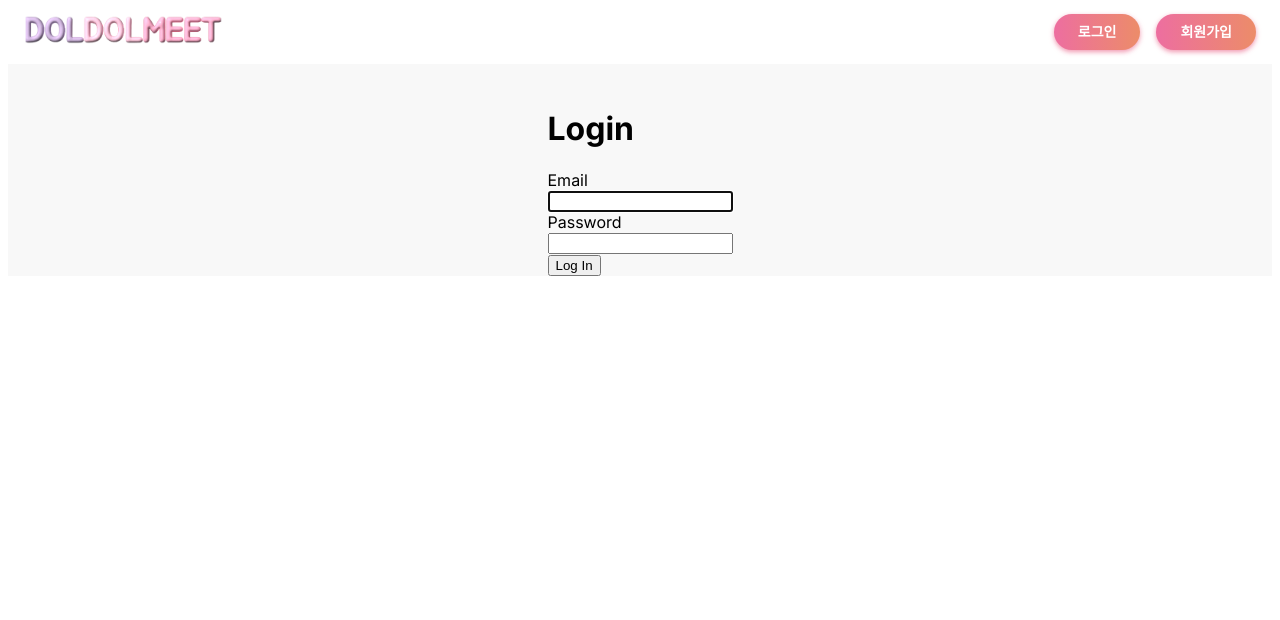
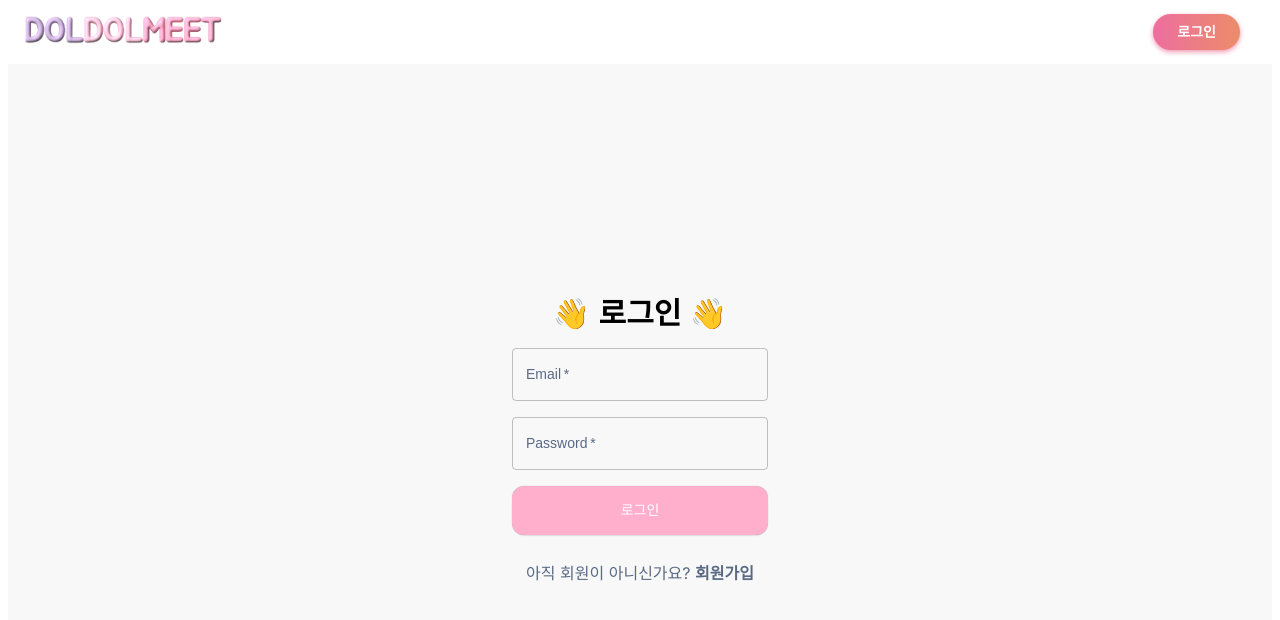
Before and after one commit to wkdghdud/doldolmeet_frontend, a Next.js app: page /login in a window 1280 px wide. Shown: the top 620 px of the page. Built offline with nearby package versions, Linux system fonts and the light colour scheme; no server answers.

Commit message:
Feat: 로그인 / 회원가입 UI 수정, 로그인 후 리다이렉트하도록 수정

```diff
--- a/src/app/layout.tsx
+++ b/src/app/layout.tsx
@@ -33,6 +33,7 @@ export default async function RootLayout({
                 mx: "auto",
                 backgroundColor: "#F8F8F8",
                 paddingTop: 10,
+                minHeight: "98vh",
               }}
             >
               {children}
--- a/src/app/login/page.tsx
+++ b/src/app/login/page.tsx
@@ -1,82 +1,68 @@
 "use client";
-import React, { useRef } from "react";
+import React, { useState } from "react";
 import { signIn } from "next-auth/react";
+import { Button, Grid, Stack, TextField } from "@mui/material";
+import Typography from "@mui/material/Typography";
+import Link from "next/link";
 
 function Login() {
-  const emailRef = useRef(null);
-  const passwordRef = useRef(null);
+  const [userName, setUserName] = useState("");
+  const [password, setPassword] = useState("");
 
   const handleSubmit = async () => {
     signIn("Credentials", {
-      username: emailRef.current,
-      password: passwordRef.current,
-      redirect: false,
+      username: userName,
+      password: password,
+      redirect: true,
+      callbackUrl: "/",
     }).then((response) => {
       if (response?.error) {
-        // show notification for user
-      } else {
-        // redirect to destination page
+        alert("로그인에 실패했습니다.");
       }
     });
   };
 
   return (
-    <main className="flex min-h-screen flex-col items-center space-y-10 p-24">
-      <h1 className="text-4xl font-semibold">Login</h1>
-      <div>
-        <div>
-          <label
-            htmlFor="email"
-            className="block text-sm text-gray-800 dark:text-gray-200"
+    <Stack
+      direction={"column"}
+      spacing={2}
+      justifyContent="center"
+      alignItems="center"
     >
-            Email
-          </label>
-
-          <div className="mt-1">
-            <input
-              ref={emailRef}
-              onChange={(e: any) => {
-                emailRef.current = e.target.value;
+      <Typography variant={"h2"}>👋 로그인 👋</Typography>
+      <TextField
+        value={userName}
+        label="Email"
+        required
+        onChange={(event: React.ChangeEvent<HTMLInputElement>) => {
+          setUserName(event.target.value);
         }}
-              id="email"
-              name="email"
-              type="email"
+        sx={{ width: "20vw" }}
+      />
+      <TextField
+        value={password}
+        label="Password"
+        type="password"
         required
-              autoFocus={true}
-              className="mt-2 block w-full rounded-md border bg-white px-4 py-2 text-gray-700 focus:border-blue-400 focus:outline-none focus:ring focus:ring-blue-300 focus:ring-opacity-40 dark:border-gray-600 dark:bg-gray-800 dark:text-gray-300 dark:focus:border-blue-300"
+        onChange={(event: React.ChangeEvent<HTMLInputElement>) => {
+          setPassword(event.target.value);
+        }}
+        sx={{ width: "20vw" }}
       />
-          </div>
-        </div>
-
-        <div className="mt-4">
-          <label
-            htmlFor="password"
-            className="block text-sm text-gray-800 dark:text-gray-200"
+      <Button
+        variant="contained"
+        onClick={handleSubmit}
+        sx={{ width: "100%", padding: 1.5, borderRadius: 3 }}
       >
-            Password
-          </label>
-          <div className="mt-1">
-            <input
-              type="password"
-              id="password"
-              name="password"
-              ref={passwordRef}
-              onChange={(e: any) => (passwordRef.current = e.target.value)}
-              className="mt-2 block w-full rounded-md border bg-white px-4 py-2 text-gray-700 focus:border-blue-400 focus:outline-none focus:ring focus:ring-blue-300 focus:ring-opacity-40 dark:border-gray-600 dark:bg-gray-800 dark:text-gray-300 dark:focus:border-blue-300"
-            />
-          </div>
-        </div>
-
-        <div className="mt-6">
-          <button
-            onClick={handleSubmit}
-            className="w-full transform rounded-md bg-gray-700 px-4 py-2 tracking-wide text-white transition-colors duration-200 hover:bg-gray-600 focus:bg-gray-600 focus:outline-none"
+        로그인
+      </Button>
+      <Link
+        href={"/register"}
+        style={{ textDecoration: "none", color: "#5A6A85", marginTop: 25 }}
       >
-            Log In
-          </button>
-        </div>
-      </div>
-    </main>
+        아직 회원이 아니신가요? <strong>회원가입</strong>
+      </Link>
+    </Stack>
   );
 }
 
--- a/src/components/Header/index.tsx
+++ b/src/components/Header/index.tsx
@@ -35,17 +35,6 @@ export default function Header() {
             {session?.user ? "로그아웃" : "로그인"}
           </GradientButton>
         </Link>
-
-        <Link href="/register" style={{ textDecoration: "none" }}>
-          <GradientButton
-            variant="contained"
-            disableElevation
-            borderRadius={"30px"}
-            sx={{ px: 3 }}
-          >
-            회원가입
-          </GradientButton>
-        </Link>
       </Toolbar>
     </AppBar>
   );
```
Also changed, not shown: src/app/register/page.tsx (+23 -9 lines). Lines whose indentation alone changed are shown as unchanged.
